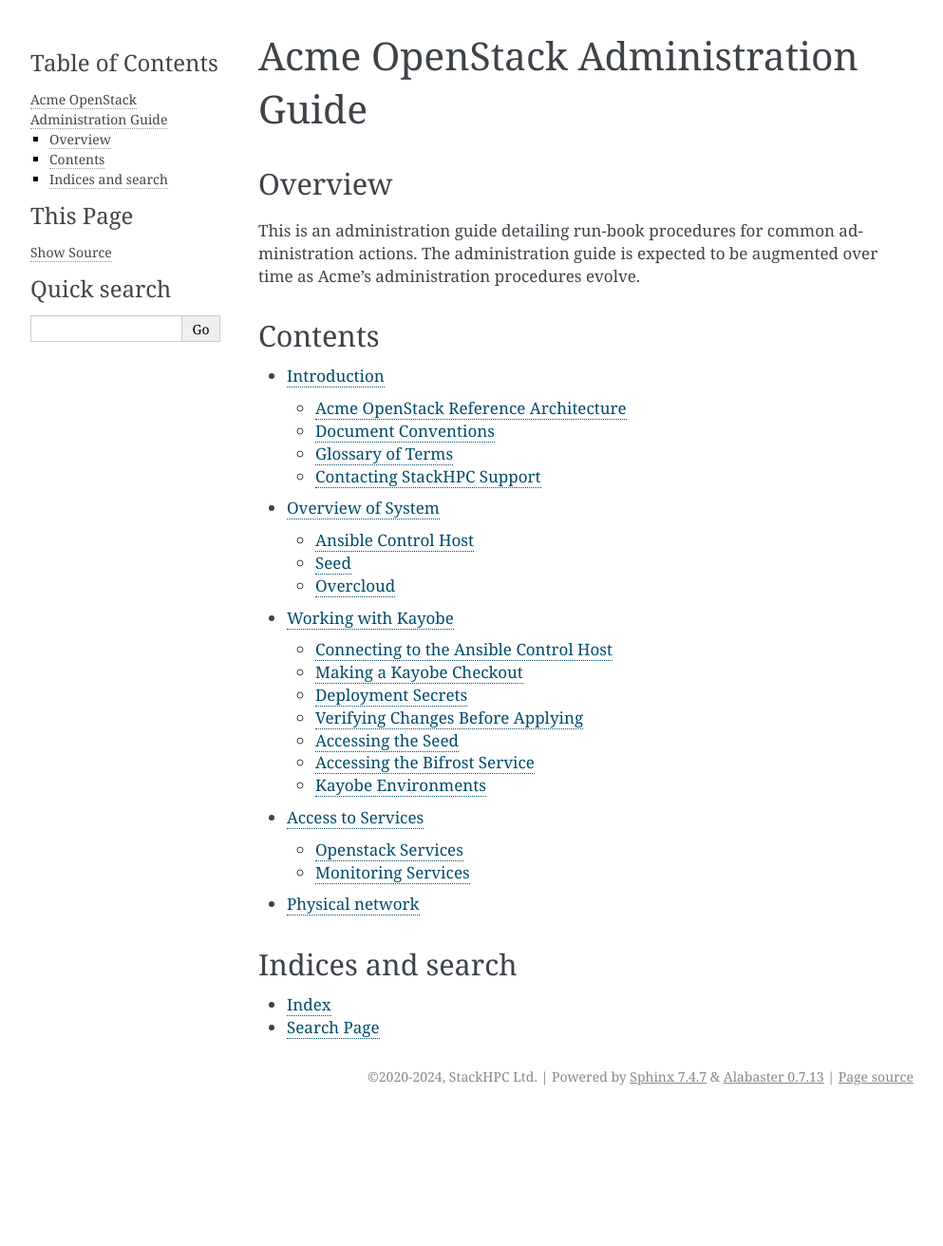
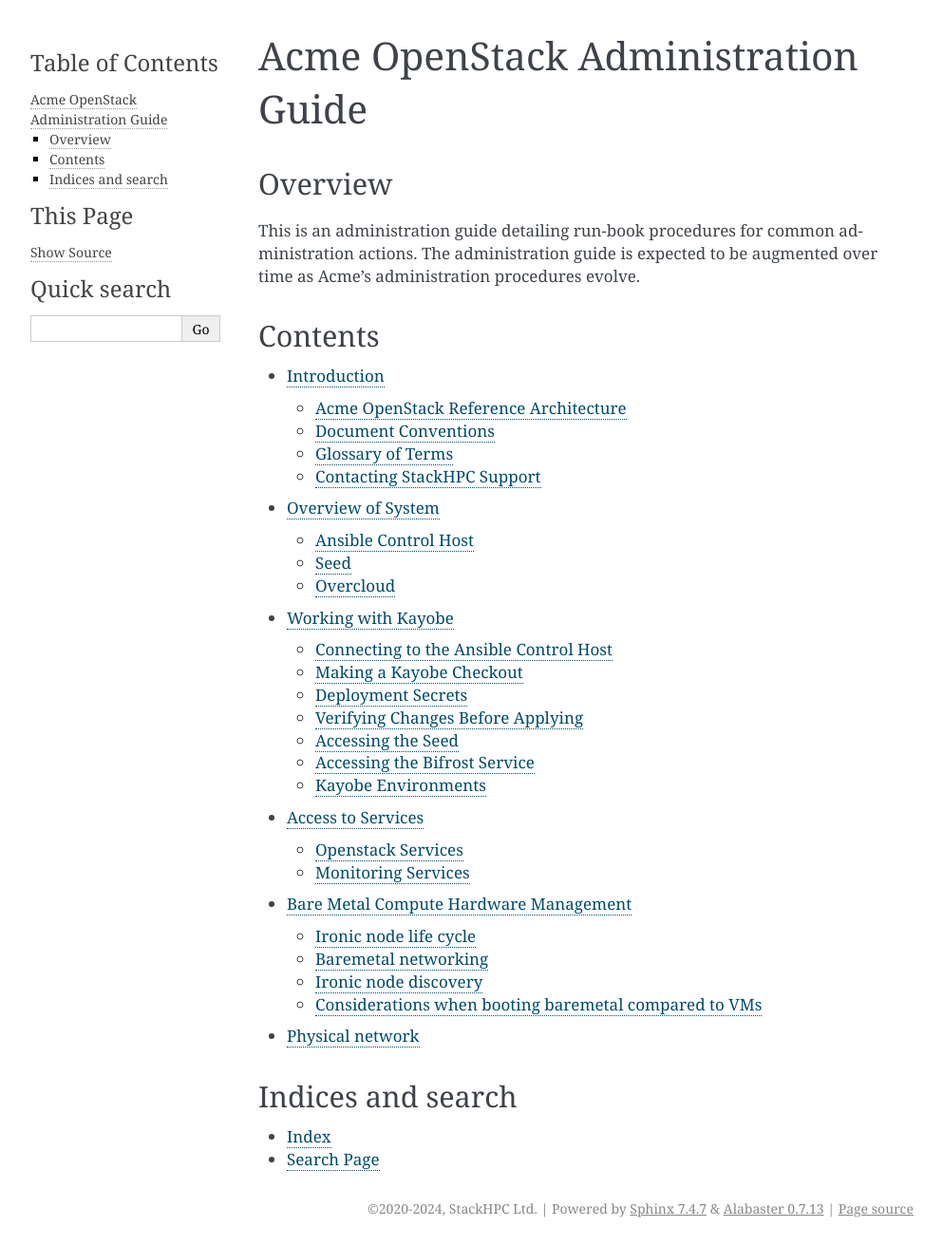
Before and after one commit to stackhpc/openstack-admin-guide, a Sphinx documentation site: the page built from source/index.rst, in a window 1280 px wide. Shown: the whole page at 95% size, without its empty margins (148-1141 px from the left). Built offline with Sphinx 7.4.7, drawn with Linux system fonts in a browser that asks for light colours; before the commit the page ends 1173 px from its top, so only the background shows below that; part of the change alters nothing that is shown.

Commit message:
Update baremental management doc

```diff
--- /dev/null
+++ b/source/baremetal_management.rst
@@ -0,0 +1,275 @@
+======================================
+Bare Metal Compute Hardware Management
+======================================
+
+Bare metal compute nodes are managed by the Ironic services.
+This section describes elements of the configuration of this service.
+
+.. _ironic-node-lifecycle:
+
+Ironic node life cycle
+----------------------
+
+The deployment process is documented in the `Ironic User Guide <https://docs.openstack.org/ironic/latest/user/index.html>`__.
+OpenStack deployment uses the
+`direct deploy method <https://docs.openstack.org/ironic/latest/user/index.html#example-1-pxe-boot-and-direct-deploy-process>`__.
+
+The Ironic state machine can be found `here <https://docs.openstack.org/ironic/latest/user/states.html>`__. The rest of
+this documentation refers to these states and assumes that you have familiarity.
+
+High level overview of state transitions
+~~~~~~~~~~~~~~~~~~~~~~~~~~~~~~~~~~~~~~~~
+
+The following section attempts to describe the state transitions for various Ironic operations at a high level.
+It focuses on trying to describe the steps where dynamic switch reconfiguration is triggered.
+For a more detailed overview, refer to the :ref:`ironic-node-lifecycle` section.
+
+Provisioning
+~~~~~~~~~~~~
+
+Provisioning starts when an instance is created in Nova using a bare metal flavor.
+
+- Node starts in the available state (available)
+- User provisions an instance (deploying)
+- Ironic will switch the node onto the provisioning network (deploying)
+- Ironic will power on the node and will await a callback (wait-callback)
+- Ironic will image the node with an operating system using the image provided at creation (deploying)
+- Ironic switches the node onto the tenant network(s) via neutron (deploying)
+- Transition node to active state (active)
+
+.. _baremetal-management-deprovisioning:
+
+Deprovisioning
+~~~~~~~~~~~~~~
+
+Deprovisioning starts when an instance created in Nova using a bare metal flavor is destroyed.
+
+If automated cleaning is enabled, it occurs when nodes are deprovisioned.
+
+- Node starts in active state (active)
+- User deletes instance (deleting)
+- Ironic will remove the node from any tenant network(s) (deleting)
+- Ironic will switch the node onto the cleaning network (deleting)
+- Ironic will power on the node and will await a callback (clean-wait)
+- Node boots into Ironic Python Agent and issues callback, Ironic starts cleaning (cleaning)
+- Ironic removes node from cleaning network (cleaning)
+- Node transitions to available (available)
+
+If automated cleaning is disabled.
+
+- Node starts in active state (active)
+- User deletes instance (deleting)
+- Ironic will remove the node from any tenant network(s) (deleting)
+- Node transitions to available (available)
+
+Cleaning
+~~~~~~~~
+
+Manual cleaning is not part of the regular state transitions when using Nova, however nodes can be manually cleaned by administrators.
+
+- Node starts in the manageable state (manageable)
+- User triggers cleaning with API (cleaning)
+- Ironic will switch the node onto the cleaning network (cleaning)
+- Ironic will power on the node and will await a callback (clean-wait)
+- Node boots into Ironic Python Agent and issues callback, Ironic starts cleaning (cleaning)
+- Ironic removes node from cleaning network (cleaning)
+- Node transitions back to the manageable state (manageable)
+
+Rescuing
+~~~~~~~~
+
+Feature not used. The required rescue network is not currently configured.
+
+Baremetal networking
+--------------------
+
+Baremetal networking with the Neutron Networking Generic Switch ML2 driver requires a combination of static and dynamic switch configuration.
+
+.. _static-switch-config:
+
+Static switch configuration
+~~~~~~~~~~~~~~~~~~~~~~~~~~~
+
+Static physical network configuration is managed via Kayobe.
+
+.. TODO: Fill in the switch configuration
+
+- Some initial switch configuration is required before networking generic switch can take over the management of an interface.
+    First, LACP must be configured on the switch ports attached to the baremetal node, e.g:
+
+    .. code-block:: shell
+
+      The interface is then partially configured:
+
+    .. code-block:: shell
+
+      For :ref:`ironic-node-discovery` to work, you need to manually switch the port to the provisioning network:
+
+    **NOTE**: You only need to do this if Ironic isn't aware of the node.
+
+Configuration with kayobe
+^^^^^^^^^^^^^^^^^^^^^^^^^
+
+Kayobe can be used to apply the :ref:`static-switch-config`.
+
+- Upstream documentation can be found `here <https://docs.openstack.org/kayobe/latest/configuration/reference/physical-network.html>`__.
+- Kayobe does all the switch configuration that isn't :ref:`dynamically updated using Ironic <dynamic-switch-configuration>`.
+- Optionally switches the node onto the provisioning network (when using ``--enable-discovery``)
+
+    + NOTE: This is a dangerous operation as it can wipe out the dynamic VLAN configuration applied by neutron/ironic.
+      You should only run this when initially enrolling a node, and should always use the ``interface-description-limit`` option. For example:
+
+    .. code-block::
+
+        kayobe physical network configure --interface-description-limit <description> --group switches --display --enable-discovery
+
+    In this example, ``--display`` is used to preview the switch configuration without applying it.
+
+.. TODO: Fill in information about how switches are configured in kayobe-config, with links
+
+- Configuration is done using a combination of ``group_vars`` and ``host_vars``
+
+.. _dynamic-switch-configuration:
+
+Dynamic switch configuration
+~~~~~~~~~~~~~~~~~~~~~~~~~~~~
+
+Ironic dynamically configures the switches using the Neutron `Networking Generic Switch <https://docs.openstack.org/networking-generic-switch/latest/>`_ ML2 driver.
+
+- Used to toggle the baremetal nodes onto different networks
+
+  + Can use any VLAN network defined in OpenStack, providing that the VLAN has been trunked to the controllers
+    as this is required for DHCP to function.
+  + See :ref:`ironic-node-lifecycle`. This attempts to illustrate when any switch reconfigurations happen.
+
+- Only configures VLAN membership of the switch interfaces or port groups. To prevent conflicts with the static switch configuration,
+  the convention used is: after the node is in service in Ironic, VLAN membership should not be manually adjusted and
+  should be left to be controlled by ironic i.e *don't* use ``--enable-discovery`` without an interface limit when configuring the
+  switches with kayobe.
+- Ironic is configured to use the neutron networking driver.
+
+.. _ngs-commands:
+
+Commands that NGS will execute
+^^^^^^^^^^^^^^^^^^^^^^^^^^^^^^
+
+Networking Generic Switch is mainly concerned with toggling the ports onto different VLANs. It
+cannot fully configure the switch.
+
+.. TODO: Fill in the switch configuration
+
+- Switching the port onto the provisioning network
+
+  .. code-block:: shell
+
+- Switching the port onto the tenant network.
+
+  .. code-block:: shell
+
+- When deleting the instance, the VLANs are removed from the port. Using:
+
+  .. code-block:: shell
+
+NGS will save the configuration after each reconfiguration (by default).
+
+Ports managed by NGS
+^^^^^^^^^^^^^^^^^^^^
+
+The command below extracts a list of port UUID, node UUID and switch port information.
+
+.. code-block:: bash
+
+    openstack baremetal port list --field uuid --field node_uuid --field local_link_connection --format value
+
+NGS will manage VLAN membership for ports when the ``local_link_connection`` fields match one of the switches in ``ml2_conf.ini``.
+The rest of the switch configuration is static.
+The switch configuration that NGS will apply to these ports is detailed in :ref:`dynamic-switch-configuration`.
+
+.. _ironic-node-discovery:
+
+Ironic node discovery
+---------------------
+
+Discovery is a process used to automatically enrol new nodes in Ironic.
+It works by PXE booting the nodes into the Ironic Python Agent (IPA) ramdisk.
+This ramdisk will collect hardware and networking configuration from the node in a process known as introspection.
+This data is used to populate the baremetal node object in Ironic.
+The series of steps you need to take to enrol a new node is as follows:
+
+- Configure credentials on the BMC. These are needed for Ironic to be able to perform power control actions.
+
+- Controllers should have network connectivity with the target BMC.
+
+- (If kayobe manages physical network) Add any additional switch configuration to kayobe config.
+  The minimal switch configuration that kayobe needs to know about is described in :ref:`tor-switch-configuration`.
+
+- Apply any :ref:`static switch configration <static-switch-config>`. This performs the initial
+  setup of the switchports that is needed before Ironic can take over. The static configuration
+  will not be modified by Ironic, so it should be safe to reapply at any point. See :ref:`ngs-commands`
+  for details about the switch configuation that Networking Generic Switch will apply.
+
+- (If kayobe manages physical network) Put the node onto the provisioning network by using the
+  ``--enable-discovery`` flag and either ``--interface-description-limit`` or ``--interface-limit``
+  (do not run this command without one of these limits). See :ref:`static-switch-config`.
+
+    * This is only necessary to initially discover the node. Once the node is in registered in Ironic,
+      it will take over control of the the VLAN membership. See :ref:`dynamic-switch-configuration`.
+
+    * This provides ethernet connectivity with the controllers over the `workload provisioning` network
+
+- (If kayobe doesn't manage physical network) Put the node onto the provisioning network.
+
+.. TODO: link to the relevant file in kayobe config
+
+- Add node to the kayobe inventory.
+
+.. TODO: Fill in details about necessary BIOS & RAID config
+
+- Apply any necesary BIOS & RAID configuration.
+
+.. TODO: Fill in details about how to trigger a PXE boot
+
+- PXE boot the node.
+
+- If the discovery process is successful, the node will appear in Ironic and will get populated with the necessary information from the hardware inspection process.
+
+.. TODO: Link to the Kayobe inventory in the repo
+
+- Add node to the Kayobe inventory in the ``baremetal-compute`` group.
+
+- The node will begin in the ``enroll`` state, and must be moved first to ``manageable``, then ``available`` before it can be used.
+
+  If Ironic automated cleaning is enabled, the node must complete a cleaning process before it can reach the available state.
+
+  * Use Kayobe to attempt to move the node to the ``available`` state.
+
+    .. code-block:: console
+
+       source etc/kolla/public-openrc.sh
+       kayobe baremetal compute provide --limit <node>
+
+- Once the node is in the ``available`` state, Nova will make the node available for scheduling. This happens periodically, and typically takes around a minute.
+
+.. _tor-switch-configuration:
+
+Top of Rack (ToR) switch configuration
+~~~~~~~~~~~~~~~~~~~~~~~~~~~~~~~~~~~~~~
+
+Networking Generic Switch must be aware of the Top-of-Rack switch connected to the new node.
+Switches managed by NGS are configured in ``ml2_conf.ini``.
+
+.. TODO: Fill in details about how switches are added to NGS config in kayobe-config
+
+After adding switches to the NGS configuration, Neutron must be redeployed.
+
+Considerations when booting baremetal compared to VMs
+------------------------------------------------------
+
+- You can only use networks of type: vlan
+- Without using trunk ports, it is only possible to directly attach one network to each port or port group of an instance.
+
+  * To access other networks you can use routers
+  * You can still attach floating IPs
+
+- Instances take much longer to provision (expect at least 15 mins)
+- When booting an instance use one of the flavors that maps to a baremetal node via the RESOURCE_CLASS configured on the flavor.
--- a/source/index.rst
+++ b/source/index.rst
@@ -21,6 +21,7 @@ Contents
    overview_of_system
    working_with_kayobe
    access_to_services
+   baremetal_management
    physical_network
 
 Indices and search
```
